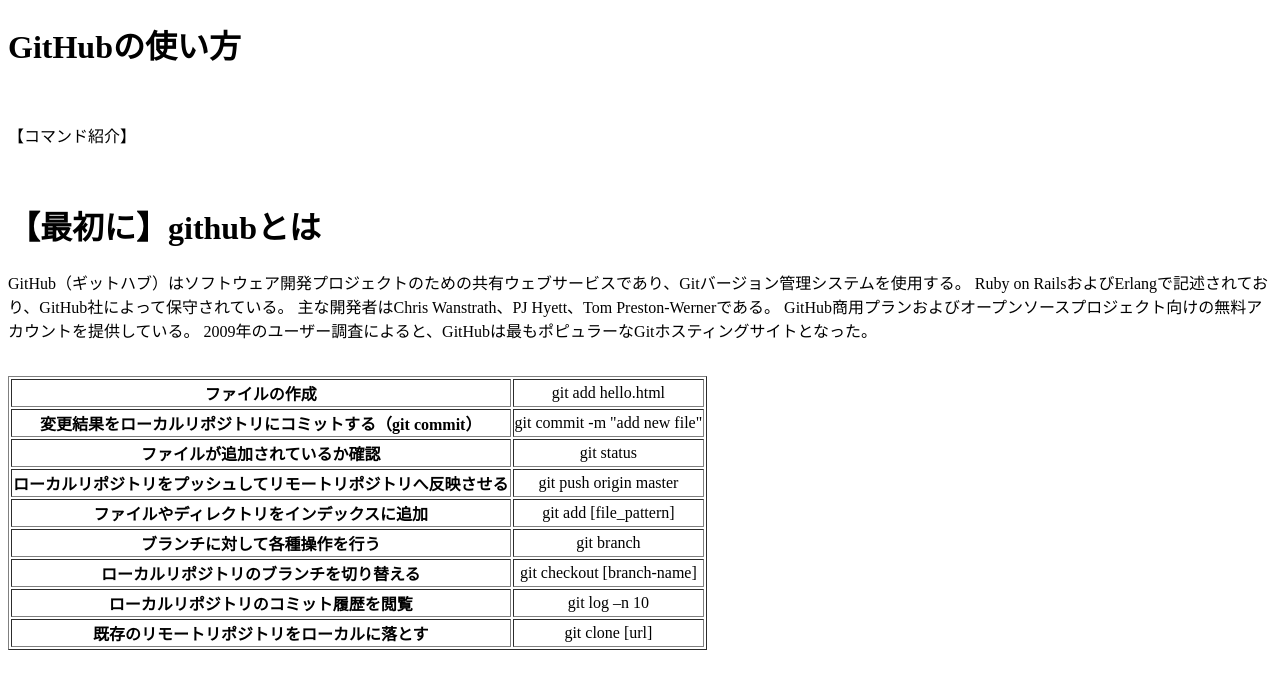
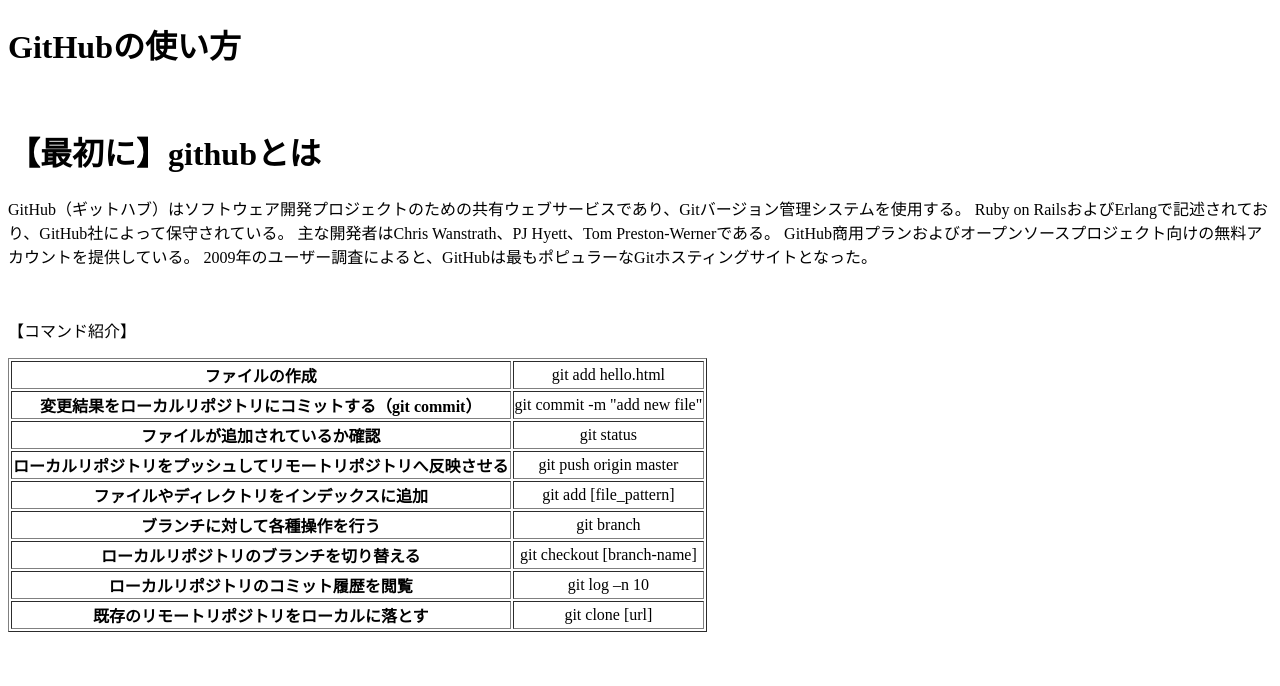
Before and after one commit to TRSkeyzzy/TRSkeyzzy.github.io, a plain HTML site: page index.html in a window 1280 px wide. Drawn offline with Linux system fonts and the light colour scheme.

Commit message:
アップロード

```diff
--- a/index.html
+++ b/index.html
@@ -13,10 +13,11 @@
 </head>
 <body>
     <h1>GitHubの使い方</h1><br>
-    <p>【コマンド紹介】</p><br>
+
     <h1>【最初に】githubとは</h1>
     <p>GitHub（ギットハブ）はソフトウェア開発プロジェクトのための共有ウェブサービスであり、Gitバージョン管理システムを使用する。 Ruby on RailsおよびErlangで記述されており、GitHub社によって保守されている。 主な開発者はChris Wanstrath、PJ Hyett、Tom Preston-Wernerである。 GitHub商用プランおよびオープンソースプロジェクト向けの無料アカウントを提供している。 2009年のユーザー調査によると、GitHubは最もポピュラーなGitホスティングサイトとなった。</p>
     <br>
+    <p>【コマンド紹介】</p>
     <div id="first">
         <table border="1">
             <tr><th>ファイルの作成</th>
```
